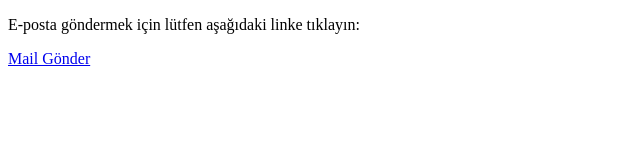
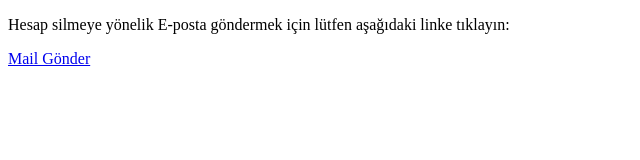
Before and after one commit to monvanCe/MonvanceAccountRemoveRequest, a plain HTML site: page index.html in a window 1280 px wide. Shown: the whole page, without its empty margins (0-640 px from the left). Drawn offline with Linux system fonts and the light colour scheme.

Commit message:
Update index.html
changes v2

```diff
--- a/index.html
+++ b/index.html
@@ -5,7 +5,7 @@
     <title>E-Posta Gönderme Linki</title>
   </head>
   <body>
-    <p>E-posta göndermek için lütfen aşağıdaki linke tıklayın:</p>
+    <p>Hesap silmeye yönelik E-posta göndermek için lütfen aşağıdaki linke tıklayın:</p>
     <a
       href="mailto:yusufercanozpunar@gmail.com?subject=Hesap Silme Başvurusu&body= .... email adresine sahip hesabımın silinmesini rica ediyorum"
       >Mail Gönder</a
```
